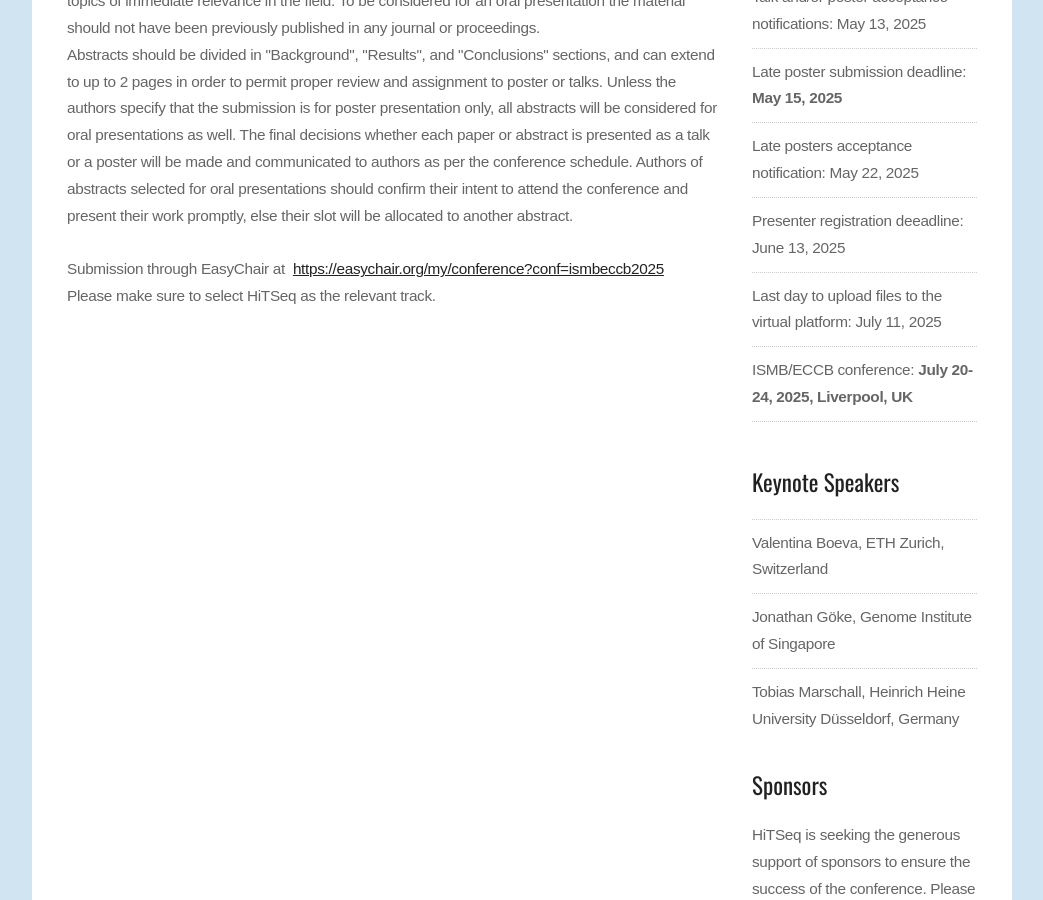
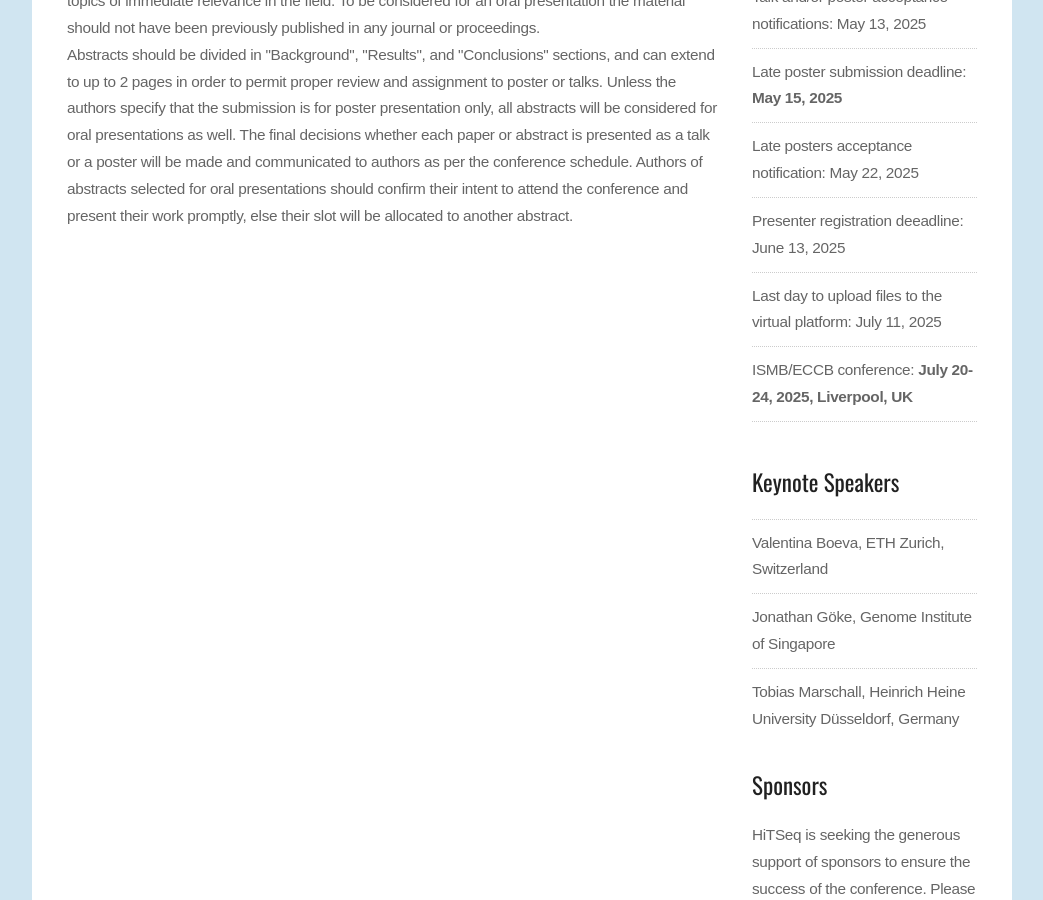
Before and after one commit to HiTSeq/hitseq.github.io, a Jekyll site: the page built from submissions.md, in a window 1280 px wide and 900 px high, scrolled down 1081 px. Shown: the whole window, without its empty margins (118-1161 px from the left). Built offline with Jekyll 4.4.1, drawn with Linux system fonts in a browser that asks for light colours.

Commit message:
Update submissions.md

```diff
--- a/submissions.md
+++ b/submissions.md
@@ -60,11 +60,5 @@ title: Submissions
   and present their work promptly, else their slot will be allocated
   to another abstract.</p>
 
-  <p><br />
-  </p>
-  <p>Submission through EasyChair at  <a href="https://easychair.org/my/conference?conf=ismbeccb2025">https://easychair.org/my/conference?conf=ismbeccb2025</a><br />
-  Please make sure to select HiTSeq as the relevant track.<br />
-  </p>
-
   <!-- All submissions are closed.<br class="clearfix" /> -->
 </div>
```
